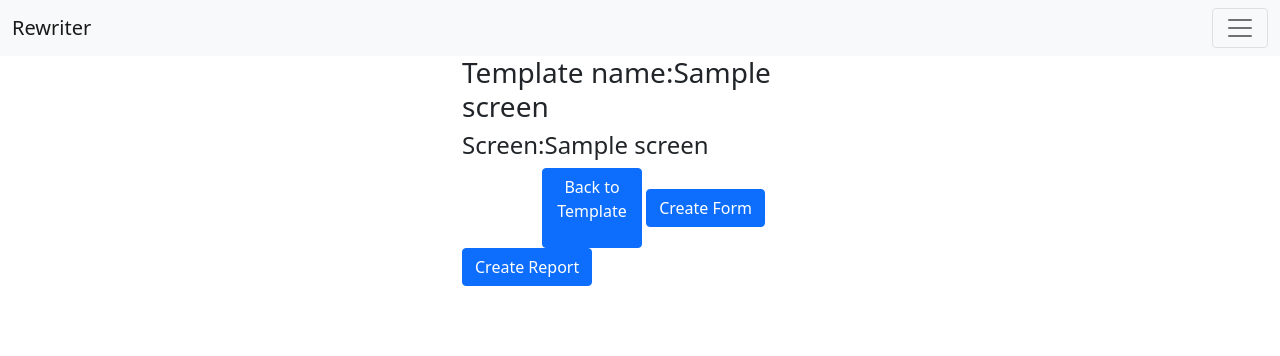
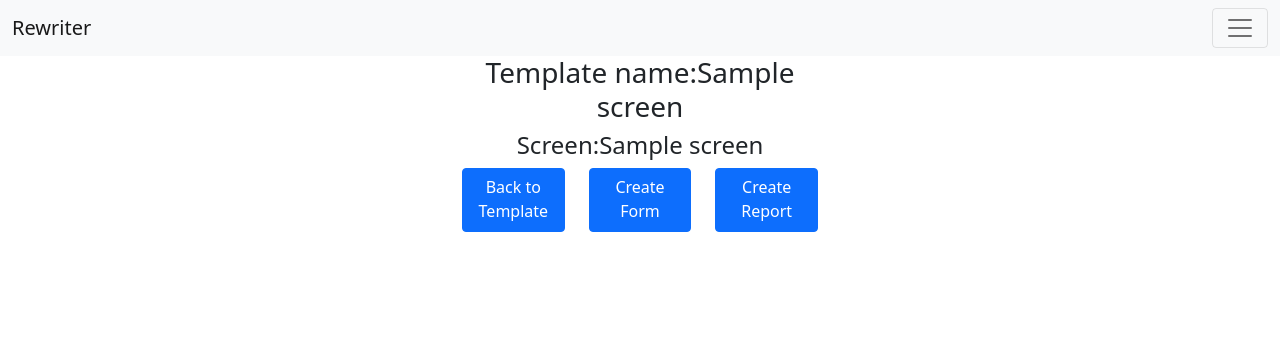
Before and after one commit to progalaxyelabs/rewriter, a CodeIgniter 4 app: the page made by app/Views/home_screen.php in a window 1280 px wide. Shown: the top 356 px of the page. Run offline with PHP 8.4 and a stand-in for CodeIgniter, Linux system fonts and the light colour scheme; the template is opened without the code that fills it: most values are stand-ins (such as "Sample title", 1, 10 or a date in 2020); some libraries are stand-ins or nearby versions.

Commit message:
styling top 3 buttons placement on home_screen view

```diff
--- a/app/Views/home_screen.php
+++ b/app/Views/home_screen.php
@@ -4,15 +4,22 @@
 
 <div class="container">
     <div class="row">
-        <div class="col-md-4 offset-md-4">
+        <div class="col-md-4 offset-md-4 text-center">
 
             <h3 id="template-name">Template name:<?= $screen->template_name ?></h3>
             <h4 id="screen-name">Screen:<?= $screen->screen_name ?></h4>
 
-            <a id="back_to_template" class="btn btn-primary" href="/home/template?template_id=<?= $screen->template_id ?>">Back to Template</a>
-            <a id="create-form-link" class="btn btn-primary" role="button" data-bs-toggle="modal" data-bs-target="#ModalForNewForm">Create Form</a>
-            <a id="create-report-link" class="btn btn-primary">Create Report</a>
-
+            <div class="row screen-buttons">
+                <div class="col">
+                    <a id="back_to_template" class="btn btn-primary" href="/home/template?template_id=<?= $screen->template_id ?>">Back to Template</a>
+                </div>
+                <div class="col">
+                    <a id="create-form-link" class="btn btn-primary" role="button" data-bs-toggle="modal" data-bs-target="#ModalForNewForm">Create Form</a>
+                </div>
+                <div class="col">
+                    <a id="create-report-link" class="btn btn-primary">Create Report</a>
+                </div>
+            </div>
         </div>
     </div>
 </div>
--- a/public/style.1.css
+++ b/public/style.1.css
@@ -3,10 +3,15 @@
     margin-top:200px;
     width:300px;
 }*/
-#back_to_template {
+/* #back_to_template {
     margin-left: 80px;
     width:100px;
     height:80px;
+} */
+
+.screen-buttons a {
+    display: block;
+    min-height: 64px;
 }
 #home-anchor {
     margin-left:40px;
```
